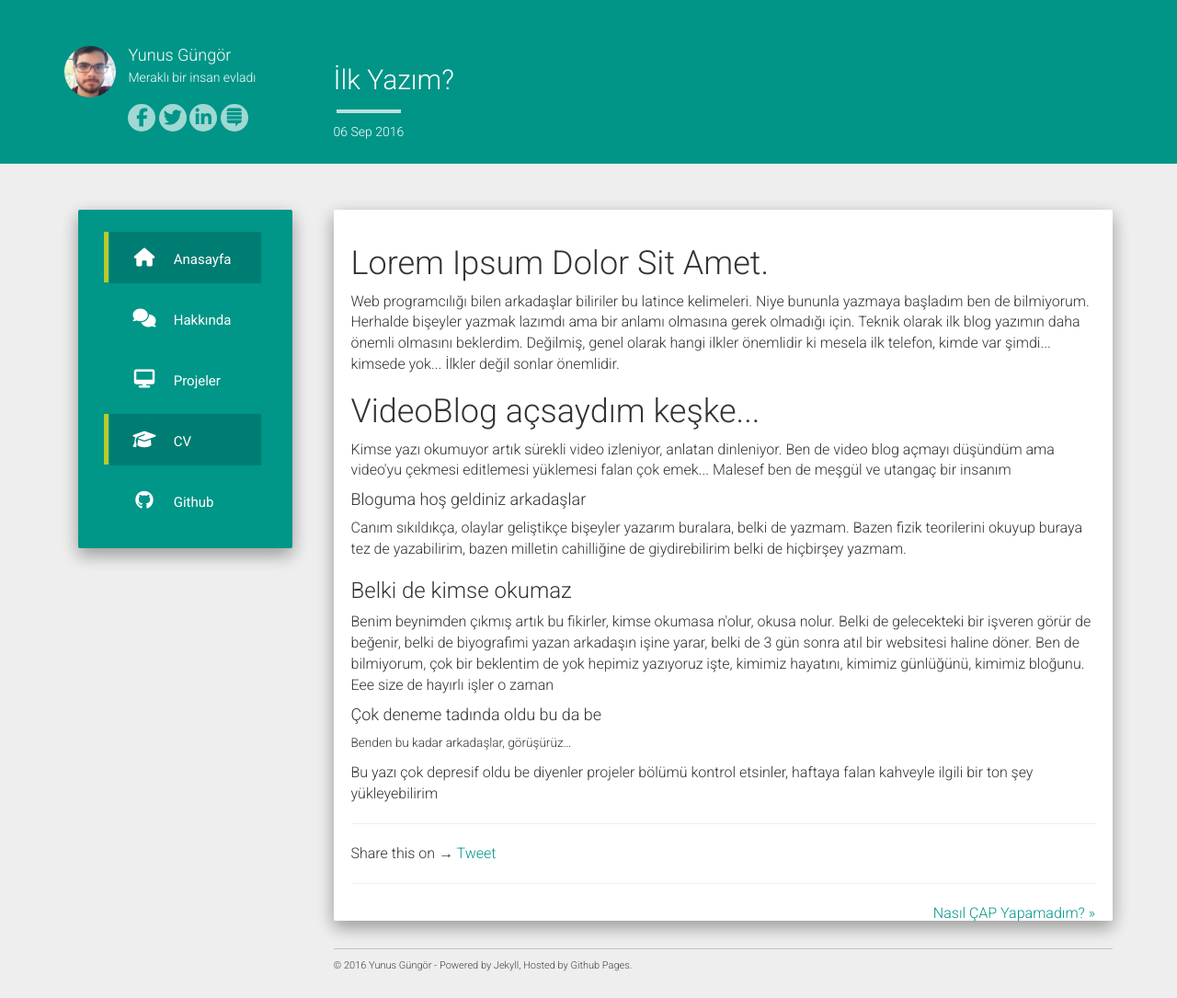
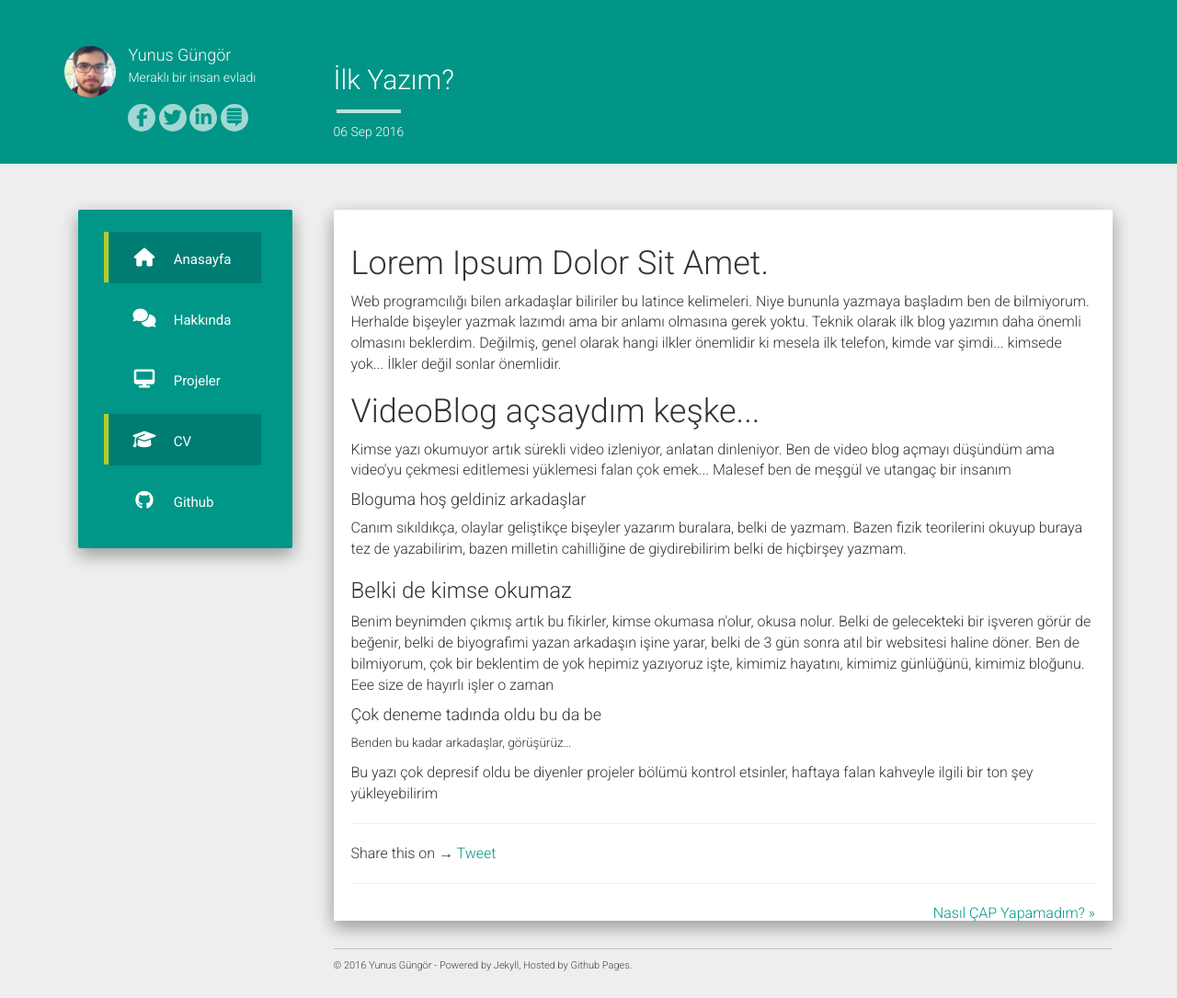
Before and after one commit to ynsgnr/ynsgnr.github.io, a Jekyll site: the page built from _posts/2016-09-06-ilk-yazım.md, in a window 1280 px wide. Shown: the whole page at 92% size. Built offline with Jekyll 4.4.1, drawn with Linux system fonts in a browser that asks for light colours; nearby versions of some CDN libraries; comment, search, counter and statistics services are not loaded.

Commit message:
ilk yazım cümle düşüklüğü

```diff
--- a/_posts/2016-09-06-ilk-yazım.md
+++ b/_posts/2016-09-06-ilk-yazım.md
@@ -4,7 +4,7 @@ title: İlk Yazım?
 ---
 
 <h1>Lorem Ipsum Dolor Sit Amet.</h1>
-<p>Web programcılığı bilen arkadaşlar biliriler bu latince kelimeleri. Niye bununla yazmaya başladım ben de bilmiyorum. Herhalde bişeyler yazmak lazımdı ama bir anlamı olmasına gerek olmadığı için. Teknik olarak ilk blog yazımın daha önemli olmasını beklerdim. Değilmiş, genel olarak hangi ilkler önemlidir ki mesela ilk telefon, kimde var şimdi... kimsede yok... İlkler değil sonlar önemlidir.</p>
+<p>Web programcılığı bilen arkadaşlar biliriler bu latince kelimeleri. Niye bununla yazmaya başladım ben de bilmiyorum. Herhalde bişeyler yazmak lazımdı ama bir anlamı olmasına gerek yoktu. Teknik olarak ilk blog yazımın daha önemli olmasını beklerdim. Değilmiş, genel olarak hangi ilkler önemlidir ki mesela ilk telefon, kimde var şimdi... kimsede yok... İlkler değil sonlar önemlidir.</p>
 
 <h1>VideoBlog açsaydım keşke...</h1>
 <p>Kimse yazı okumuyor artık sürekli video izleniyor, anlatan dinleniyor. Ben de video blog açmayı düşündüm ama video'yu çekmesi editlemesi yüklemesi falan çok emek... Malesef ben de meşgül ve utangaç bir insanım</p>
```
